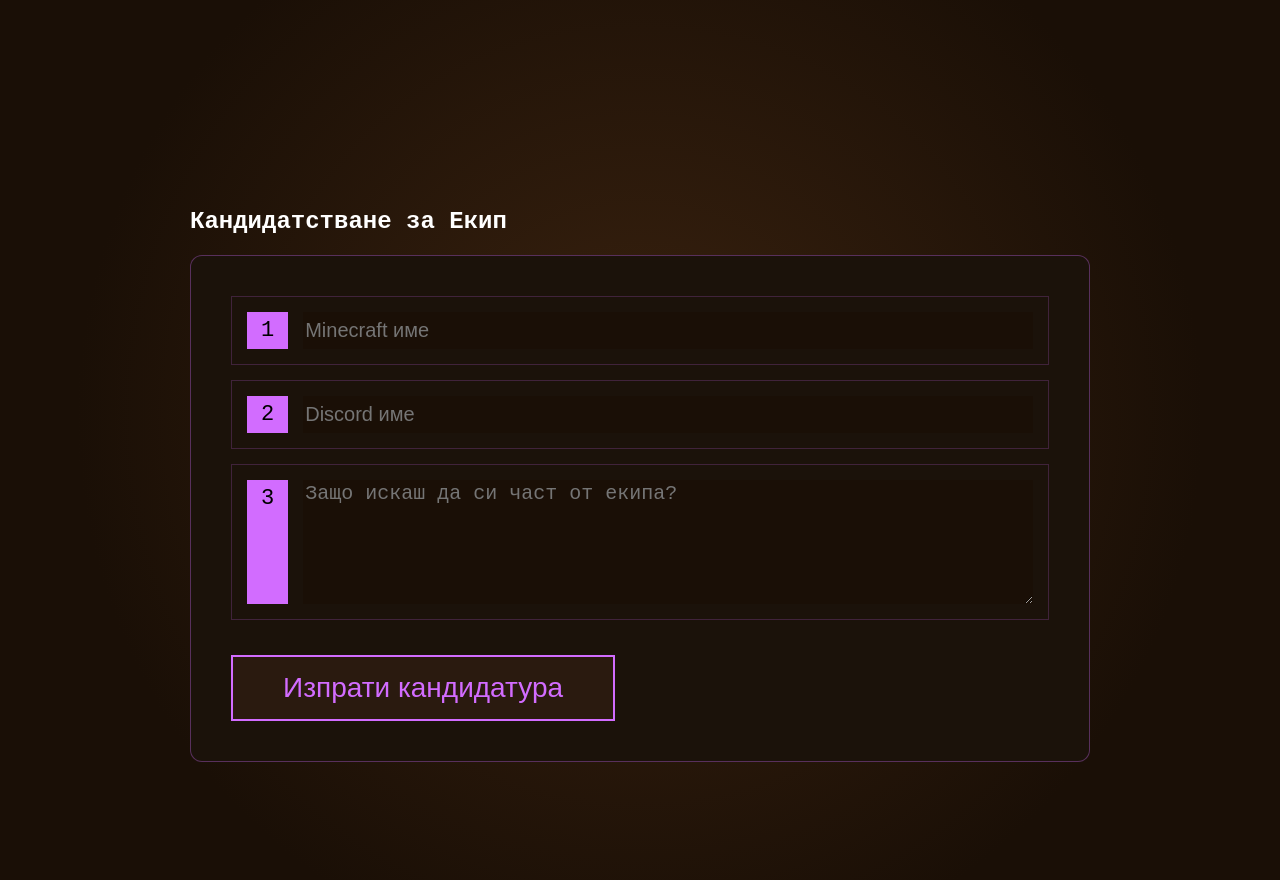
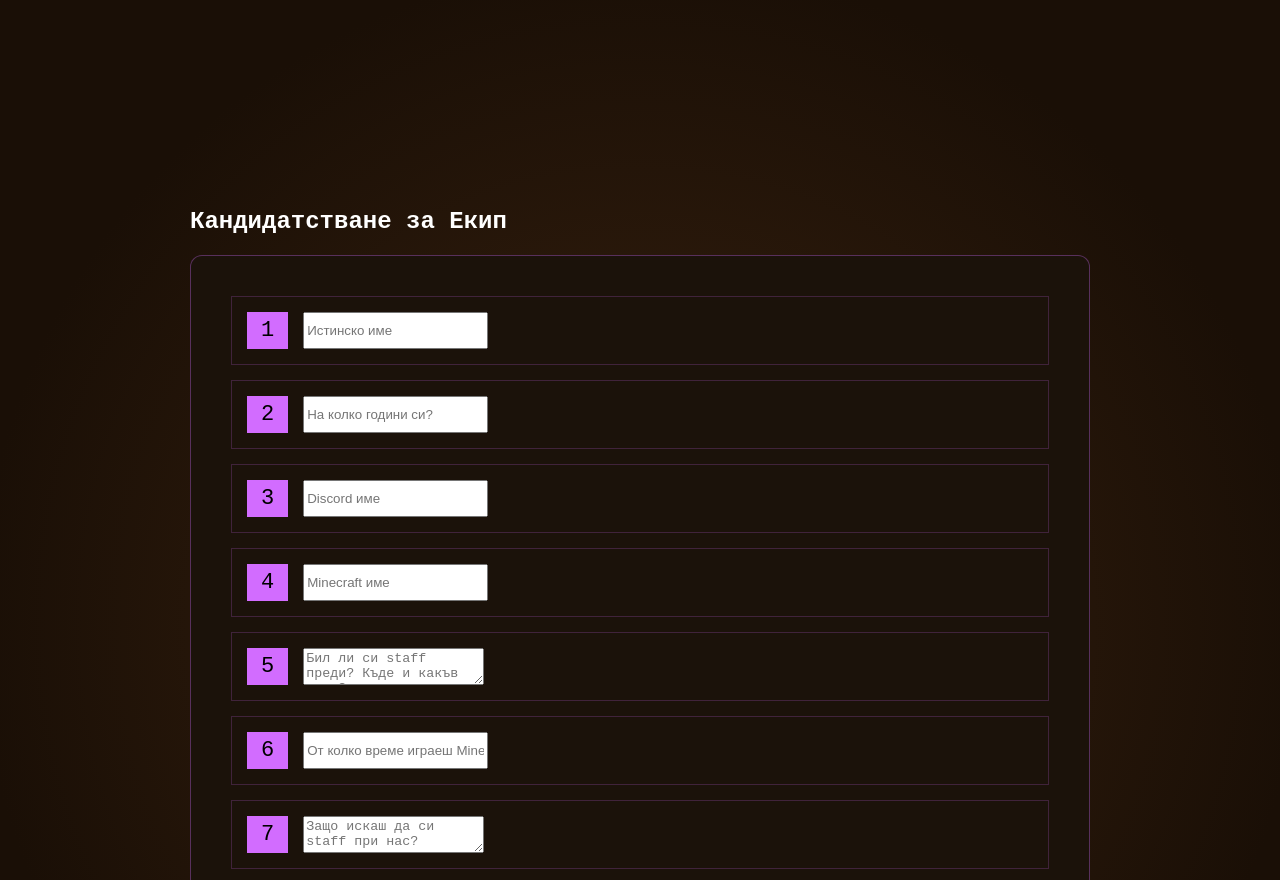
Before and after one commit to Mitko34560/sugarsmp, a plain HTML site: page apply.html in a window 1280 px wide. Shown: the part 72-952 px from the top of the page. Drawn offline with Linux system fonts and the light colour scheme.

Commit message:
Update apply.html

```diff
--- a/apply.html
+++ b/apply.html
@@ -14,7 +14,6 @@
 <img src="logo.png" class="nav-logo">
 <span class="nav-name">SugarSMP</span>
 </div>
-
 <div class="nav-links">
 <a href="index.html">Начало</a>
 <a href="shop.html">Привилегии</a>
@@ -31,24 +30,43 @@
 
 <div class="rules-box">
 
-<div class="rule-item">
-<span>1</span>
-<input type="text" placeholder="Minecraft име" style="width:100%; background:#1a0f06; border:none; color:white; font-size:20px;">
+<div class="rule-item"><span>1</span>
+<input type="text" placeholder="Истинско име">
 </div>
 
-<div class="rule-item">
-<span>2</span>
-<input type="text" placeholder="Discord име" style="width:100%; background:#1a0f06; border:none; color:white; font-size:20px;">
+<div class="rule-item"><span>2</span>
+<input type="number" placeholder="На колко години си?">
 </div>
 
-<div class="rule-item">
-<span>3</span>
-<textarea placeholder="Защо искаш да си част от екипа?" style="width:100%; height:120px; background:#1a0f06; border:none; color:white; font-size:20px;"></textarea>
+<div class="rule-item"><span>3</span>
+<input type="text" placeholder="Discord име">
 </div>
 
-<button class="ip-button" style="margin-top:20px;">
-Изпрати кандидатура
-</button>
+<div class="rule-item"><span>4</span>
+<input type="text" placeholder="Minecraft име">
+</div>
+
+<div class="rule-item"><span>5</span>
+<textarea placeholder="Бил ли си staff преди? Къде и какъв ранг?"></textarea>
+</div>
+
+<div class="rule-item"><span>6</span>
+<input type="text" placeholder="От колко време играеш Minecraft?">
+</div>
+
+<div class="rule-item"><span>7</span>
+<textarea placeholder="Защо искаш да си staff при нас?"></textarea>
+</div>
+
+<div class="rule-item"><span>8</span>
+<input type="text" placeholder="По колко време ще играеш на ден?">
+</div>
+
+<div class="rule-item"><span>9</span>
+<textarea placeholder="Защо да изберем теб?"></textarea>
+</div>
+
+<button class="ip-button" style="margin-top:20px;">Изпрати кандидатура</button>
 
 </div>
 
```
